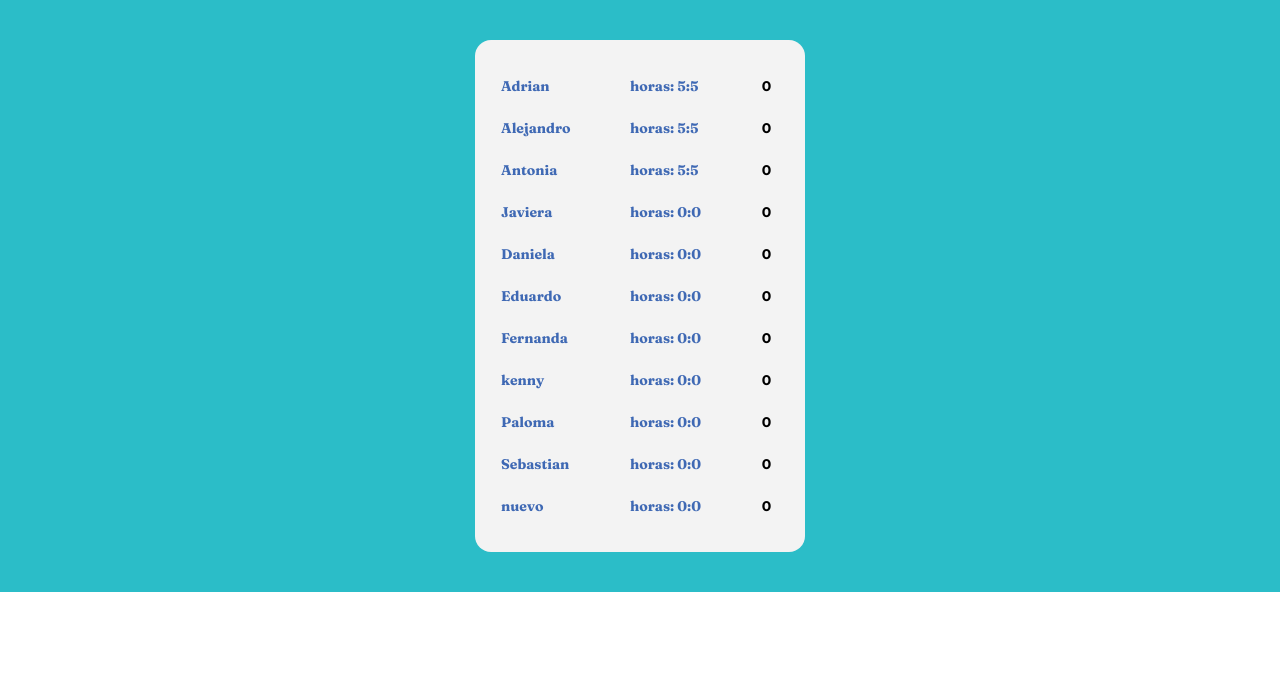
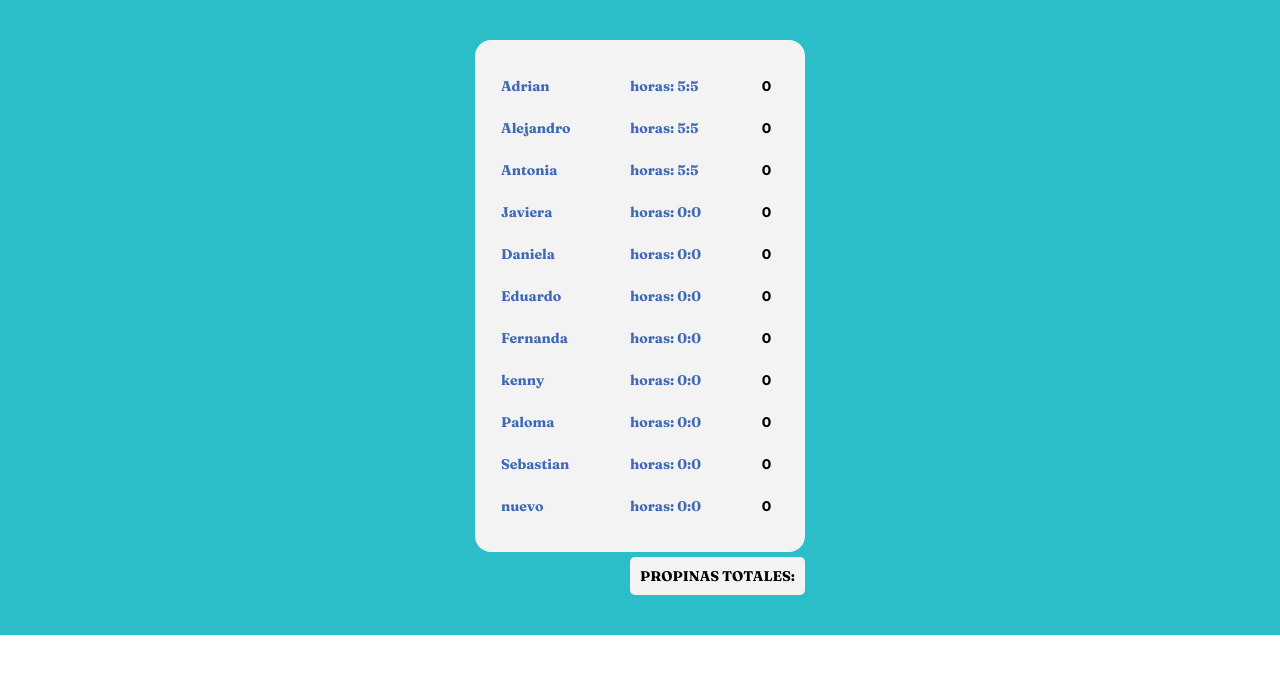
Before and after one commit to yosderh/calculator-Tips, a plain HTML site: page index.html in a window 1280 px wide. Both pictures are taken after typing "5", "5", "5", "5", "5", "5" into the empty fields and a click on the button "Calcular". Drawn offline with Linux system fonts and the light colour scheme.

Commit message:
agg div de tips totales

```diff
--- a/app.js
+++ b/app.js
@@ -173,6 +173,7 @@ const nombres = (data)=>{
     // DOM
     function showTipsWorker(nombres, tips, horas, min){
         let table = document.createElement('table');
+        let totalTips = document.createElement('div');
             table.classList.add('newDiv');
         const arrWorkers = [];
         for(let i=0; i<nombres.length; i++){
@@ -194,6 +195,10 @@ const nombres = (data)=>{
                 fila.append(celdaTips);
                 table.appendChild(fila);
         }
+        totalTips.innerHTML = `<span>PROPINAS TOTALES: ${inputTips.value}</span>`;
+        totalTips.classList.add('totalTips');
+
         main.appendChild(table);
+        main.appendChild(totalTips);
         div1.classList.add('inactive');
     }
--- a/style.css
+++ b/style.css
@@ -27,6 +27,7 @@ li{
 
 .main{
     display: flex;
+    flex-direction: column;
     justify-content: center;
     align-items: center;
     width: 100%;
@@ -136,3 +137,16 @@ height: 5vh;
     font-family: var(--fuente2);
     font-weight: bold;
  }
+
+ .totalTips{
+    width: 330px;
+    display: flex;
+    justify-content: end;
+ }
+ .totalTips span{
+
+    background-color: var(--white);
+    border-radius: 5px ;
+    margin-top: 5px;
+    padding: 10px;
+ }
```
